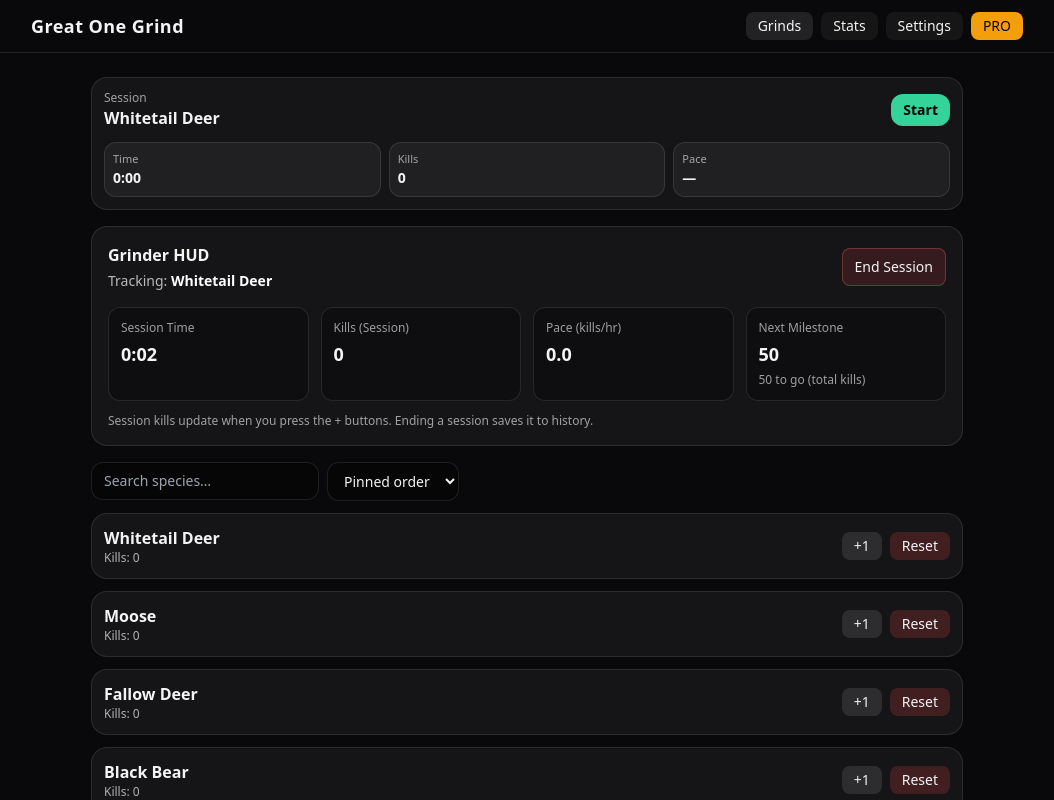
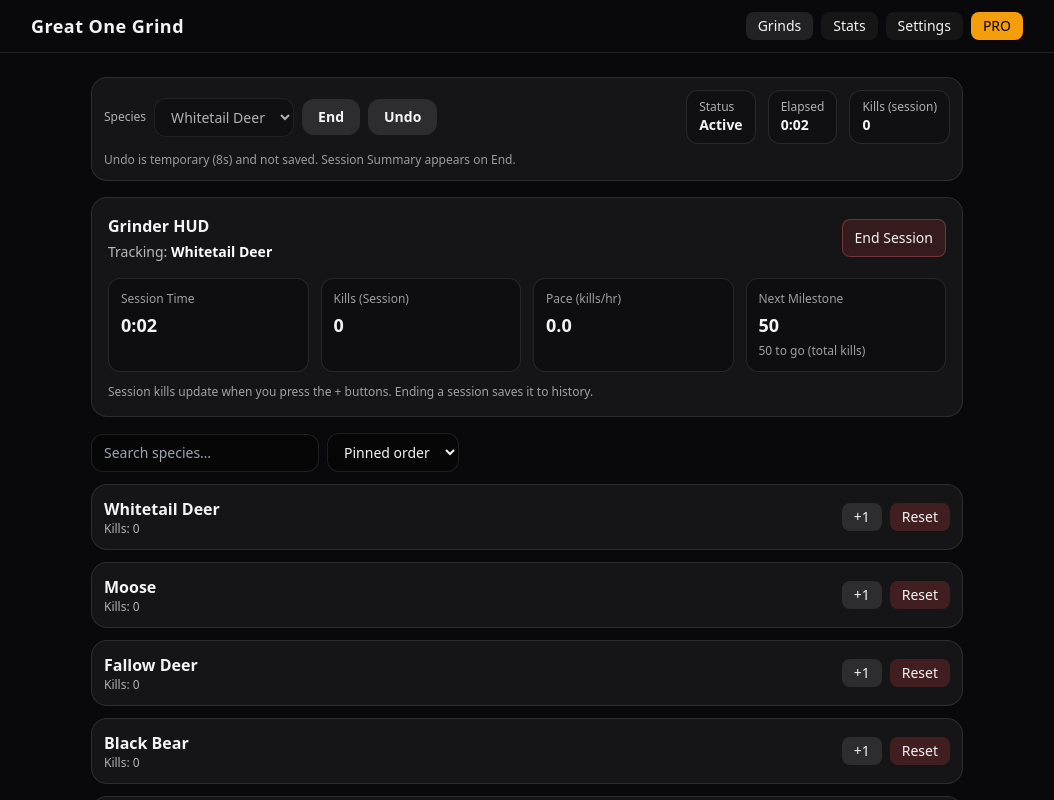
Before and after one commit to Camoford/great-one-grind, a React (Vite) app: page / in a window 1280 px wide. Both pictures are taken after a click on the button "Start". Shown: the top 800 px of the page, without its empty margins (113-1167 px from the left). Built offline with nearby package versions, Linux system fonts and the light colour scheme.

Commit message:
Fix: restore SessionHUD with Start/End + Undo + summary dispatch

```diff
--- a/components/SessionHUD.tsx
+++ b/components/SessionHUD.tsx
@@ -1,24 +1,22 @@
-import React, { useEffect, useMemo, useRef, useState } from "react";
-import { useHunterStore } from "../store";
+// components/SessionHUD.tsx
+import React, { useEffect, useMemo, useState } from "react";
+import { GREAT_ONE_SPECIES, useHunterStore, type GreatOneSpecies } from "../store";
 
 /**
- * SessionHUD — stable + defensive
- * GUARANTEE: On End, we emit a session summary snapshot:
- *  - Save to localStorage (protected key)
- *  - Dispatch window event for SessionSummaryModal to open
- *
- * This is READ-ONLY with respect to the summary:
- * It does NOT modify kills, trophies, or grinds beyond calling store start/end.
+ * SessionHUD (STABLE)
+ * - Shows Species dropdown + Start/End
+ * - Shows Undo button when an undo is armed (8s window)
+ * - Dispatches Session Summary event on End (for SessionSummaryModal mounted at App root)
  */
 
-const SUMMARY_KEY = "greatonegrind_session_summary_protected_v1";
-const SUMMARY_EVENT = "greatonegrind:sessionSummary";
+const SUMMARY_KEY = "greatonegrind_session_summary_v1";
+const SUMMARY_EVENT = "greatonegrind:session_summary";
 
 function pad2(n: number) {
   return String(n).padStart(2, "0");
 }
 
-function formatElapsed(ms: number) {
+function formatDuration(ms: number) {
   const totalSec = Math.max(0, Math.floor(ms / 1000));
   const h = Math.floor(totalSec / 3600);
   const m = Math.floor((totalSec % 3600) / 60);
@@ -28,168 +26,156 @@ function formatElapsed(ms: number) {
 }
 
 function safeNow() {
-  try {
-    return Date.now();
-  } catch {
-    return 0;
-  }
-}
-
-function safeJsonSet(key: string, value: any) {
-  try {
-    localStorage.setItem(key, JSON.stringify(value));
-  } catch {
-    // ignore
-  }
+  return Date.now();
 }
 
 export default function SessionHUD() {
-  // Store hooks (defensive: tolerate signature drift by reading values + calling functions without args)
-  const sessionActive = useHunterStore((s: any) => s.sessionActive);
-  const sessionStartedAt = useHunterStore((s: any) => s.sessionStartedAt);
-  const sessionKills = useHunterStore((s: any) => s.sessionKills);
-  const activeSpecies = useHunterStore((s: any) => s.activeSpecies);
-  const grinds = useHunterStore((s: any) => s.grinds);
+  const grinds = useHunterStore((s) => s.grinds);
+  const activeSession = useHunterStore((s) => s.activeSession);
 
-  const startSession = useHunterStore((s: any) => s.startSession);
-  const endSession = useHunterStore((s: any) => s.endSession);
+  const startSession = useHunterStore((s) => s.startSession);
+  const endSession = useHunterStore((s) => s.endSession);
 
-  // Local timer
-  const [now, setNow] = useState<number>(safeNow());
-  const tickRef = useRef<number | null>(null);
+  const canUndo = useHunterStore((s) => s.canUndo);
+  const undoLastAction = useHunterStore((s) => s.undoLastAction);
 
-  const startedAtNum = Number(sessionStartedAt) || 0;
-  const elapsedMs = sessionActive ? Math.max(0, now - startedAtNum) : 0;
-
-  const killsThisSession = Number(sessionKills) || 0;
-
-  // Best-effort derived pace (kills/hr)
-  const pacePerHour = useMemo(() => {
-    if (!sessionActive) return null;
-    const minutes = elapsedMs / 60000;
-    if (minutes <= 0.25) return null; // gate first 15 seconds
-    const hours = elapsedMs / 3600000;
-    if (hours <= 0) return null;
-    return Math.round(killsThisSession / hours);
-  }, [sessionActive, elapsedMs, killsThisSession]);
-
-  // Species label fallback
-  const speciesLabel = useMemo(() => {
-    if (typeof activeSpecies === "string" && activeSpecies.trim()) return activeSpecies;
-    // fallback: try first pinned grind species if present
-    try {
-      const first = Array.isArray(grinds) ? grinds[0] : null;
-      return first?.species || "Session";
-    } catch {
-      return "Session";
-    }
-  }, [activeSpecies, grinds]);
+  const [selectedSpecies, setSelectedSpecies] = useState<GreatOneSpecies>("Whitetail Deer");
+  const [tick, setTick] = useState(0);
 
   useEffect(() => {
-    if (sessionActive) {
-      // start ticking
-      if (tickRef.current) window.clearInterval(tickRef.current);
-      tickRef.current = window.setInterval(() => setNow(safeNow()), 500);
-      return () => {
-        if (tickRef.current) window.clearInterval(tickRef.current);
-        tickRef.current = null;
-      };
-    } else {
-      // stop ticking
-      if (tickRef.current) window.clearInterval(tickRef.current);
-      tickRef.current = null;
-    }
-  }, [sessionActive]);
+    if (!activeSession) return;
+    const t = setInterval(() => setTick((x) => x + 1), 500);
+    return () => clearInterval(t);
+  }, [activeSession]);
 
-  function onStart() {
+  const isActive = !!activeSession;
+
+  const species = useMemo<GreatOneSpecies>(() => {
+    const s = activeSession?.species as GreatOneSpecies | undefined;
+    if (s && GREAT_ONE_SPECIES.includes(s)) return s;
+    return selectedSpecies;
+  }, [activeSession, selectedSpecies]);
+
+  const elapsed = useMemo(() => {
+    if (!activeSession) return "0:00";
+    return formatDuration(safeNow() - (activeSession.startedAt || safeNow()));
+    // eslint-disable-next-line react-hooks/exhaustive-deps
+  }, [activeSession, tick]);
+
+  const killsThisSession = activeSession?.kills ?? 0;
+
+  function buildSummarySnapshot() {
+    const grind = grinds.find((g) => g.species === species);
+    const totalKillsForSpecies = grind?.kills ?? 0;
+    const fur = (grind?.fur || "").trim();
+
+    return {
+      kind: "session_summary_v1",
+      createdAt: safeNow(),
+      species,
+      durationMs: activeSession ? safeNow() - (activeSession.startedAt || safeNow()) : 0,
+      killsThisSession,
+      totalKillsForSpecies,
+      fur,
+    };
+  }
+
+  function dispatchSummary() {
     try {
-      // call with no args to avoid signature mismatch issues
-      startSession?.();
-      setNow(safeNow());
+      const summary = buildSummarySnapshot();
+      localStorage.setItem(SUMMARY_KEY, JSON.stringify(summary));
+      window.dispatchEvent(new CustomEvent(SUMMARY_EVENT, { detail: summary }));
     } catch {
       // ignore
     }
   }
 
+  function onStart() {
+    if (isActive) return;
+    startSession(selectedSpecies);
+  }
+
   function onEnd() {
-    const endedAt = safeNow();
-    const startedAt = startedAtNum || endedAt;
-    const durationMs = Math.max(0, endedAt - startedAt);
+    if (!isActive) return;
 
-    // Create snapshot BEFORE ending session (so values still present)
-    const summary = {
-      species: speciesLabel,
-      startedAt,
-      endedAt,
-      durationMs,
-      kills: killsThisSession,
-      pacePerHour: pacePerHour ?? null,
-      version: 1,
-      createdAt: endedAt,
-    };
+    // fire summary BEFORE ending session
+    dispatchSummary();
+    endSession();
+  }
 
-    // Persist + dispatch (read-only)
-    safeJsonSet(SUMMARY_KEY, summary);
-    try {
-      window.dispatchEvent(new CustomEvent(SUMMARY_EVENT, { detail: summary }));
-    } catch {
-      // ignore
-    }
-
-    // End session in store (no args)
-    try {
-      endSession?.();
-    } catch {
-      // ignore
-    }
+  function onUndo() {
+    const res = undoLastAction();
+    if (!res.ok) return;
   }
 
   return (
-    <div className="rounded-2xl border border-white/10 bg-white/5 p-3">
-      <div className="flex items-center justify-between gap-3">
-        <div>
-          <div className="text-xs text-white/60">Session</div>
-          <div className="text-base font-semibold">{speciesLabel}</div>
-        </div>
+    <div className="w-full rounded-2xl border border-white/10 bg-white/5 p-3">
+      <div className="flex flex-col gap-2 sm:flex-row sm:items-center sm:justify-between">
+        <div className="flex flex-wrap items-center gap-2">
+          <div className="flex items-center gap-2">
+            <span className="text-xs opacity-70">Species</span>
+            <select
+              className="rounded-xl border border-white/10 bg-black/30 px-3 py-2 text-sm outline-none"
+              value={selectedSpecies}
+              onChange={(e) => setSelectedSpecies(e.target.value as GreatOneSpecies)}
+              disabled={isActive}
+              aria-label="Select species"
+            >
+              {GREAT_ONE_SPECIES.map((s) => (
+                <option key={s} value={s}>
+                  {s}
+                </option>
+              ))}
+            </select>
+          </div>
 
-        <div className="flex items-center gap-2">
-          {!sessionActive ? (
+          {!isActive ? (
             <button
               onClick={onStart}
-              className="rounded-xl bg-emerald-400 px-3 py-1.5 text-sm font-semibold text-black hover:bg-emerald-300"
+              className="rounded-xl bg-white/10 px-4 py-2 text-sm font-semibold hover:bg-white/15"
             >
               Start
             </button>
           ) : (
             <button
               onClick={onEnd}
-              className="rounded-xl bg-red-400 px-3 py-1.5 text-sm font-semibold text-black hover:bg-red-300"
+              className="rounded-xl bg-white/10 px-4 py-2 text-sm font-semibold hover:bg-white/15"
             >
               End
             </button>
           )}
+
+          {canUndo() && (
+            <button
+              onClick={onUndo}
+              className="rounded-xl bg-white/10 px-4 py-2 text-sm font-semibold hover:bg-white/15"
+              title="Undo last change (8s window)"
+            >
+              Undo
+            </button>
+          )}
+        </div>
+
+        <div className="flex flex-wrap items-center gap-3 text-sm">
+          <div className="rounded-xl border border-white/10 bg-black/20 px-3 py-2">
+            <div className="text-xs opacity-70">Status</div>
+            <div className="font-semibold">{isActive ? "Active" : "Idle"}</div>
+          </div>
+
+          <div className="rounded-xl border border-white/10 bg-black/20 px-3 py-2">
+            <div className="text-xs opacity-70">Elapsed</div>
+            <div className="font-semibold">{isActive ? elapsed : "0:00"}</div>
+          </div>
+
+          <div className="rounded-xl border border-white/10 bg-black/20 px-3 py-2">
+            <div className="text-xs opacity-70">Kills (session)</div>
+            <div className="font-semibold">{isActive ? killsThisSession : 0}</div>
+          </div>
         </div>
       </div>
 
-      <div className="mt-3 grid grid-cols-3 gap-2">
-        <div className="rounded-xl border border-white/10 bg-white/5 p-2">
-          <div className="text-[11px] text-white/60">Time</div>
-          <div className="text-sm font-semibold">
-            {sessionActive ? formatElapsed(elapsedMs) : "0:00"}
-          </div>
-        </div>
-
-        <div className="rounded-xl border border-white/10 bg-white/5 p-2">
-          <div className="text-[11px] text-white/60">Kills</div>
-          <div className="text-sm font-semibold">{killsThisSession}</div>
-        </div>
-
-        <div className="rounded-xl border border-white/10 bg-white/5 p-2">
-          <div className="text-[11px] text-white/60">Pace</div>
-          <div className="text-sm font-semibold">
-            {pacePerHour === null ? "—" : `${pacePerHour}/hr`}
-          </div>
-        </div>
+      <div className="mt-2 text-xs opacity-60">
+        Undo is temporary (8s) and not saved. Session Summary appears on End.
       </div>
     </div>
   );
```
